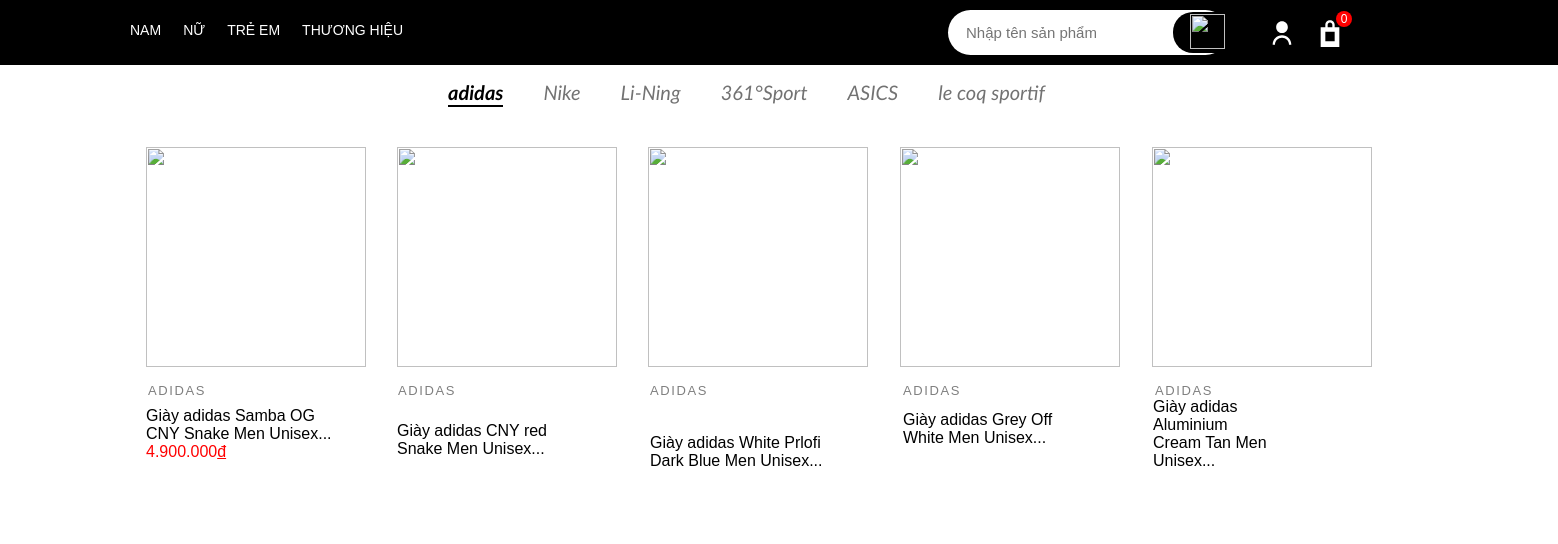
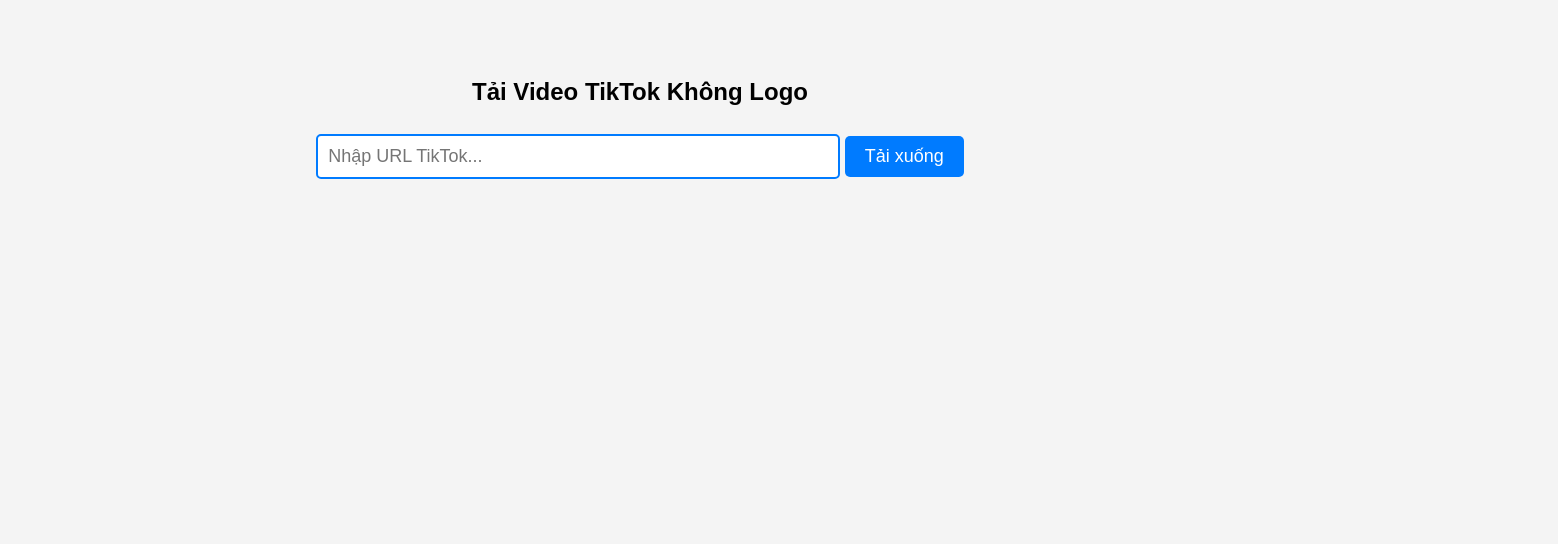
Before and after one commit to thinhnt-mr/NoBG.io, a plain HTML site: page webbanhang.html in a window 1280 px wide. Shown: the whole page, 1558 px wide, since content can reach past the window. Drawn offline with Linux system fonts and the light colour scheme.

Commit message:
dowvideotiktok.html

```diff
--- a/webbanhang.html
+++ b/webbanhang.html
@@ -1,220 +1,96 @@
 <!DOCTYPE html>
-<html lang="en">
+<html lang="vi">
 <head>
     <meta charset="UTF-8">
     <meta name="viewport" content="width=device-width, initial-scale=1.0">
-    <title>Website ASM giỏ hàng</title>
+    <title>Tải Video TikTok Không Logo</title>
     <style>
-    body{
+        body {
             font-family: Arial, sans-serif;
+            text-align: center;
+            padding: 50px;
+            background-color: #f4f4f4;
         }
-    .menu a{
-      color:white;
-      text-decoration:none;
-      font-size:14px;
-      margin-left:22px;
+        .search-box {
+            width: 100%;
+            max-width: 500px;
+            padding: 10px;
+            font-size: 18px;
+            border: 2px solid #007bff;
+            border-radius: 5px;
+            outline: none;
         }
-    .menu li{
-      margin-top:21px;
+        .btn {
+            margin-top: 10px;
+            padding: 10px 20px;
+            font-size: 18px;
+            background-color: #007bff;
+            color: white;
+            border: none;
+            border-radius: 5px;
+            cursor: pointer;
+            text-decoration: none;
+            display: inline-block;
         }
-    .menu a:hover{
-      color:dodgerblue;
+        .btn:hover {
+            background-color: #0056b3;
         }
-    .search-form{
-      padding-left:40px;
-      margin-top:-55px;
-      font-size:16px;
+        #downloadSection {
+            margin-top: 20px;
+            display: none;
         }
-    .search-input{
-      border:none;
-      outline:none;
-      margin-left:16px;
-      font-size: 15px;
-      border-radius: 20px;
-    }
-    .search-container {
-      border-radius: 30px;
-      width: 280px;
-      height: 45px;
-    }
-    .search-container{
-      display:flex;
-      align-items:center;
-      background-color:white;
-      border: 10px;
-      margin-left:900px;
-    }
-    .img{
-      color:white;
-
-    }
-    .container{
-      margin-left:380px;
-      margin-top:25px;
-    }
-    .container i{
-      font-family: Calibri, serif;
-      padding:20px;
-    }
-    .container i:hover{
-      color:dodgerblue;
-    }
-    .container-box{
-      margin-left:90px;
-      margin-top:-1px;
-    }
-    .container p{
-      font-family: Calibri, serif;
-    }
-
-    .icon-container {
-        display: flex;
-        gap: 20px;
-        margin-left:1260px;
-    }
-
-    .icon {
-        position: relative;
-        font-size: 24px;
-        color: white;
-        margin-top:-392px;
-    }
-
-    .icon-badge {
-        position: absolute;
-        top: -8px;
-        right: -8px;
-        background-color: red;
-        color: white;
-        font-size: 12px;
-        width: 16px;
-        height: 16px;
-        border-radius: 50%;
-        display: flex;
-        align-items: center;
-        justify-content: center;
-    }
-
-    .icon svg {
-        width: 28px;
-        height: 28px;
-    }
-    .menu-one {
-        display:flex;
-        font-family: sans-serif;
+        #videoPreview {
+            width: 300px;
+            margin-top: 10px;
+            display: none;
         }
     </style>
 </head>
 <body>
 
-  <header>
-      <nav style="background-color:black;margin-left:-100px;margin-top:-16px;width:1650px;height:65px;">
-        <div class="menu">
-          <ul style="display:flex;list-style:none;margin-left:160px;">
-            <li> <a href="nam.html">NAM</a></li>
-            <li> <a href="nữ.html">NỮ</a></li>
-            <li> <a href="trẻ em.html">TRẺ EM</a></li>
-            <li> <a href="thương hiệu.html">THƯƠNG HIỆU</a></li>
-          </ul>
-        </div>
-      </nav>
-  </header>
+    <h2>Tải Video TikTok Không Logo</h2>
+    <input type="text" id="videoUrl" class="search-box" placeholder="Nhập URL TikTok...">
+    <button class="btn" onclick="fetchDownloadLink()">Tải xuống</button>
 
-  <main>
-    <section>
-      <form class="search-form">
-        <div class="search-container">
-          <input type="search" class="search-input" placeholder="Nhập tên sản phẩm">
-          <div>
-
-            <button style=" margin-left:6px;width: 68px;height: 41px;border-radius: 20px; border:none;
-            outline:none; background-color: black;">
-
-                <img src="fff.png" alt="" width="35" height="35">
-
-            </button>
-          </div>
-        </div>
-      </form>
-    </section>
-
-<div class="container">
-  <nav>
-    <ul style="list-style:none;display:flex;font-size:20px;">
-      <li> <i><b>adidas</b></i></li>
-      <li> <i><span style="opacity:55%;">Nike</span></i></li>
-      <li> <i><span style="opacity:55%;">Li-Ning</span></i></li>
-      <li> <i><span style="opacity:55%;">361°Sport</span></i></li>
-      <li> <i><span style="opacity:55%;">ASICS</span></i></li>
-      <li> <i><span style="opacity:55%;">le coq sportif</span></i></li>
-    </ul>
-  </nav>
+    <div id="downloadSection">
+        <h3>Video của bạn:</h3>
+        <video id="videoPreview" controls></video>
+        <br>
+        <a id="downloadBtn" class="btn" download>Tải Video</a>
     </div>
 
-    <div style="border-bottom: black 2px solid;width:55px;margin-left:440px;margin-top:-20px;">
-    </div>
-    <div style="margin-left:138px;margin-top:40px;">
-      <img src="ARRIVAL.55.png" alt="" width="220" height="220">
-    </div>
-    <div style="margin-left:389px;margin-top:-224px;">
-      <img src="ARRIVAL.44.png" alt="" width="220" height="220">
-    </div>
-    <div style="margin-left:640px;margin-top:-224px;">
-      <img src="ARRIVAL.33.png" alt="" width="220" height="220">
-    </div>
-    <div style="margin-left:892px;margin-top:-224px;">
-      <img src="ARRIVAL.22.png" alt="" width="220" height="220">
-    </div>
-    <div style="margin-left:1144px;margin-top:-224px;">
-      <img src="ARRIVAL.11.png" alt="" width="220" height="220">
-    </div>
+    <script>
+        async function fetchDownloadLink() {
+            const url = document.getElementById("videoUrl").value;
+            if (!url) {
+                alert("Vui lòng nhập URL TikTok!");
+                return;
+            }
 
-    <div class="container-box">
-      <nav>
-        <div style="display:flex;font-size:13px;">
-          <p> <span style="opacity:50%;padding:50px;letter-spacing: 0.1pc;">ADIDAS</span></p>
-          <p> <span style="opacity:50%;padding:142px;letter-spacing: 0.1pc;">ADIDAS</span></p>
-          <p> <span style="opacity:50%;padding:52px;letter-spacing: 0.1pc;">ADIDAS</span></p>
-          <p> <span style="opacity:50%;padding:143px;letter-spacing: 0.1pc;">ADIDAS</span></p>
-          <p> <span style="opacity:50%;padding:51px;letter-spacing: 0.1pc;">ADIDAS</span></p>
-        </div>
-      </nav>
-    </div>
+            try {
+                // Gọi API lấy link tải video (thay thế bằng API của bạn)
+                const response = await fetch("https://your-backend-api.com/download", {
+                    method: "POST",
+                    headers: { "Content-Type": "application/json" },
+                    body: JSON.stringify({ url })
+                });
 
-      <div class="icon-container">
+                const data = await response.json();
+                if (data.download_url) {
+                    document.getElementById("videoPreview").src = data.download_url;
+                    document.getElementById("videoPreview").style.display = "block";
+                    document.getElementById("downloadBtn").href = data.download_url;
+                    document.getElementById("downloadBtn").style.display = "inline-block";
+                    document.getElementById("downloadSection").style.display = "block";
+                } else {
+                    alert("Không thể tải video!");
+                }
+            } catch (error) {
+                console.error("Lỗi:", error);
+                alert("Lỗi khi tải video!");
+            }
+        }
+    </script>
 
-          <div class="icon">
-              <svg xmlns="http://www.w3.org/2000/svg" fill="white" viewBox="0 0 24 24">
-                  <path d="M12 12c2.761 0 5-2.239 5-5s-2.239-5-5-5-5 2.239-5 5 2.239 5 5 5zm0 2c-4.418 0-8 3.582-8 8h2c0-3.309 2.691-6 6-6s6 2.691 6 6h2c0-4.418-3.582-8-8-8z"/>
-              </svg>
-          </div>
-
-          <div class="icon">
-              <svg xmlns="http://www.w3.org/2000/svg" fill="white" viewBox="0 0 24 24">
-                  <path d="M8 7v-2c0-2.209 1.791-4 4-4s4 1.791 4 4v2h4v17h-16v-17h4zm2-2v2h4v-2c0-1.103-.897-2-2-2s-2 .897-2 2zm-2 6v8h8v-8h-8z"/>
-              </svg>
-              <div class="icon-badge">0</div>
-          </div>
-      </div>
-
-      <div style="margin-left:138px;margin-top:-20px;">
-          <p>Giày adidas Samba OG<br>CNY Snake Men Unisex...<br>
-          <span style="color:red;">4.900.000<u>đ</u></span></p>
-      </div>
-      <div style="margin-left:389px;margin-top:-55px;">
-          <p>Giày adidas CNY red<br>Snake Men Unisex...</p>
-      </div>
-          <div style="margin-left:642px;margin-top:-40px;">
-          <p>Giày adidas White Prlofi<br>Dark Blue Men Unisex...</p>
-          </div>
-              <div style="margin-left:895px;margin-top:-75px;">
-          <p>Giày adidas Grey Off<br>White Men Unisex...</p>
-              </div>
-                  <div style="margin-left:1145px;margin-top:-65px;">
-          <p>Giày adidas Aluminium<br>Cream Tan Men Unisex...</p>
-                  </div>
-
-
-</main>
 </body>
 </html>
```
Lines whose indentation alone changed are shown as unchanged.
